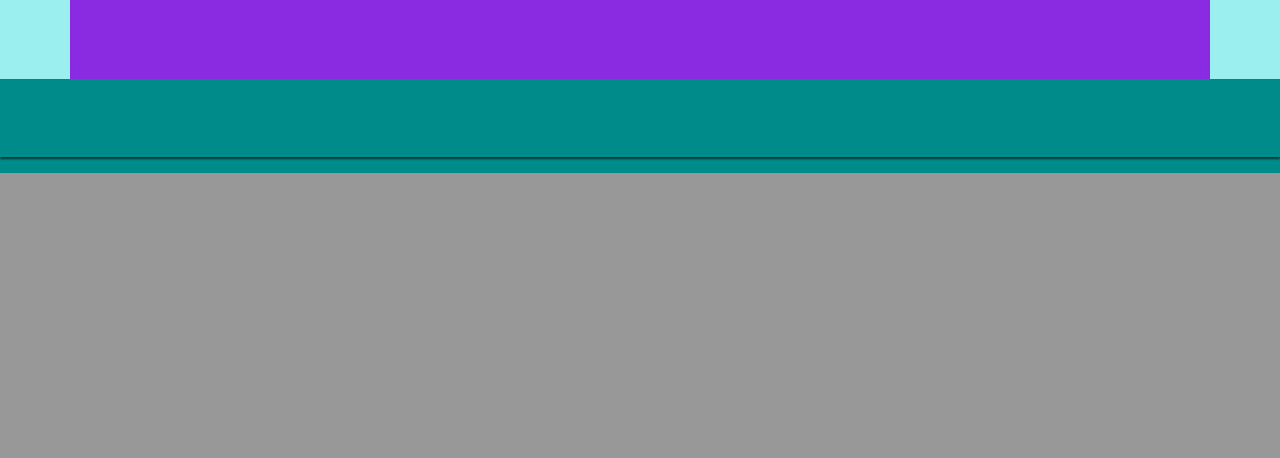
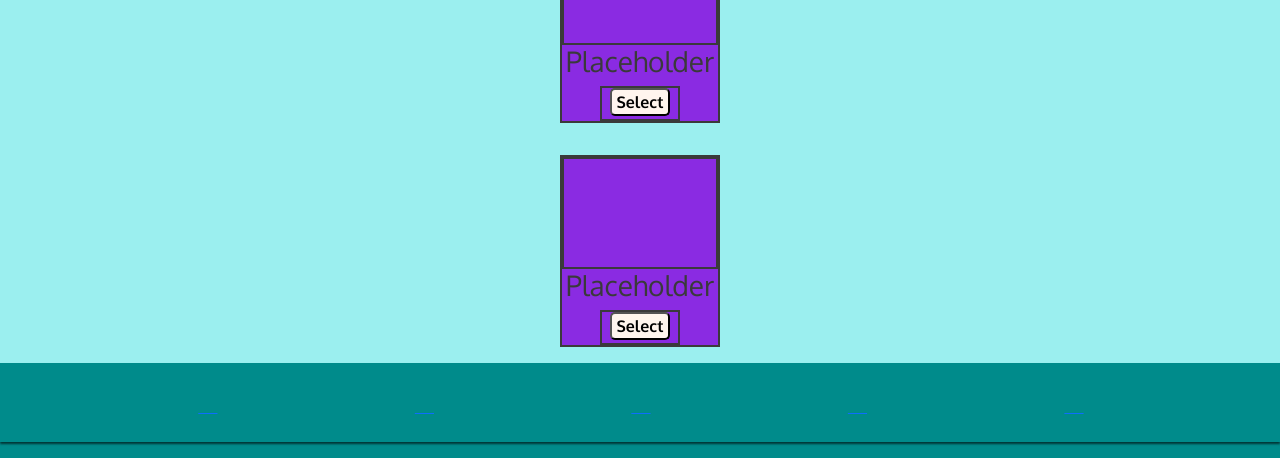
Before and after one commit to maryclaireteahan/letseat, a Django app: page / in a window 1280 px wide. Shown: the part 627-1085 px from the top of the page. Before the commit the page ends 800 px from the top, so only its background shows below. Run offline with Django 4.2, Linux system fonts and the light colour scheme; data that the repository does not hold is empty; some libraries are stand-ins or nearby versions.

Commit message:
feat: add top picks to index

```diff
--- a/static/css/style.css
+++ b/static/css/style.css
@@ -75,9 +75,6 @@
      color: inherit;
  }
 
-
- /*Index-------------------------------------Index-----------------------------------Index---------------------------------------------------------------------------------------*/
-
  main {
     flex: 1 0 auto;
     display: flex;
@@ -86,39 +83,92 @@
     padding-bottom: 0;
     margin-bottom: 0;
     align-content: flex-start;
+    align-items: center;
 }
+ /*Index-------------------------------------Index-----------------------------------Index---------------------------------------------------------------------------------------*/
 
- /*Actor-------------------------------------Actor-----------------------------------Actor----------------------------------------------------------------------------------------*/
+
 
 div {
     background-color: blueviolet;
     height: 5em;
     width: 5em;
+    border: 2px solid #3a3a3a;
 
 }
 
 #hero {
-    height: 600px;
     width: 100%;
-    background: url("../images/acting/box3.webp") no-repeat top right/cover;
-
-    padding-top: 0;
-    margin-top: 20px;
     flex: auto;
     display: flex;
-    align-items: flex-end;
+    justify-content: center;
+    align-items: center;
+    margin-top: 8em;
+    margin-bottom: 5em;
 }
 
+.hero-img-div {
+    display: flex;
+    width: 100%;
+    height: 10em;
+    position: absolute;
+    align-items: center;
+    justify-content: center;
+}
 #cover-text-hero {
-    text-align: right;
+    width: 6em;
+    height: 3em;
     background-color: rgba(46, 99, 99, 0.8);
     color: seashell;
     font-size: 160%;
+    border-radius: 5px 15px;
+    display: flex;
+    align-items: center;
+    justify-content: center;
+}
+
+.h2-top-picks{
+    text-align: center;
+    margin-top: 2em
+}
+
+.top-picks {
+    height: 12em;
+    width: 10em;
+    display: flex;
+    flex-direction: column;
+    justify-content: center;
+    flex-wrap: nowrap;
+    align-items: center;
+    margin: 1em
+}
+
+.img-div-top-picks {
     width: 100%;
-    border-radius: 0 5px 5px 0;
-    min-height: 135px;
-    padding: 40px 10px;
-    margin-top: 70px;
+    height: 85%;
+    display: flex;
+    justify-content: center;
+}
+
+.img-top-picks{
+
+}
+
+.h3-top-picks {
+}
+
+.button-div-top-picks {
+    height: auto;
+    display: flex;
+    justify-content: center;
+    padding-bottom: 2%;
+}
+
+.button-top-picks {
+    padding-left: 5px;
+    background-color: seashell;
+    border-radius: 5px;
+    padding-right: 5px;
 }
 
  /*Costume-----------------------------------Costume---------------------------------Costume--------------------------------------------------------------------------------------*/
--- a/templates/index.html
+++ b/templates/index.html
@@ -6,11 +6,37 @@
 {% block content %}
 
 <section id="hero">
+    <div class = "hero-img-div">
     <div id="cover-text-hero">
-        <h2>Actor and Costume Designer</h2>
+        <h2>LET'S EAT!</h2>
     </div>
+</div>
 </section>
-<div class="container">
+
+<h2 class = "h2-top-picks">My Top Picks</h2>
+<div class = "top-picks">
+    <div class ="img-div-top-picks">
+        <img class = "img-top-picks" src="" alt="">
+    </div>
+    <h3 class = "h3-top-picks">Placeholder</h3>
+    <div class = "button-div-top-picks"><button class = "button-top-picks">Select</button></div>
+</div>
+<div class = "top-picks">
+    <div class = "img-div-top-picks">
+        <img class = "img-top-picks" src="" alt="">
+    </div>
+    <h3 class = "h3-top-picks">Placeholder</h3>
+    <div class = "button-div-top-picks"><button class = "button-top-picks">Select</button></div>
+</div>
+<div class = "top-picks">
+    <div class = "img-div-top-picks">
+        <img class = "img-top-picks" src="" alt="">
+    </div>
+    <h3 class = "h3-top-picks"> Placeholder</h3>
+    <div class = "button-div-top-picks"><button class = "button-top-picks">Select</button></div>
+</div>
+
+{% comment %} <div class="container">
     <div class="row">
 
         <!-- Blog Entries Column -->
@@ -63,5 +89,5 @@
         </ul>
     </nav>
     {% endif %}
-</div>
+</div> {% endcomment %}
 {%endblock%}
```
Also changed, not shown: templates/recipe_detail.html (+9 -0 lines).
